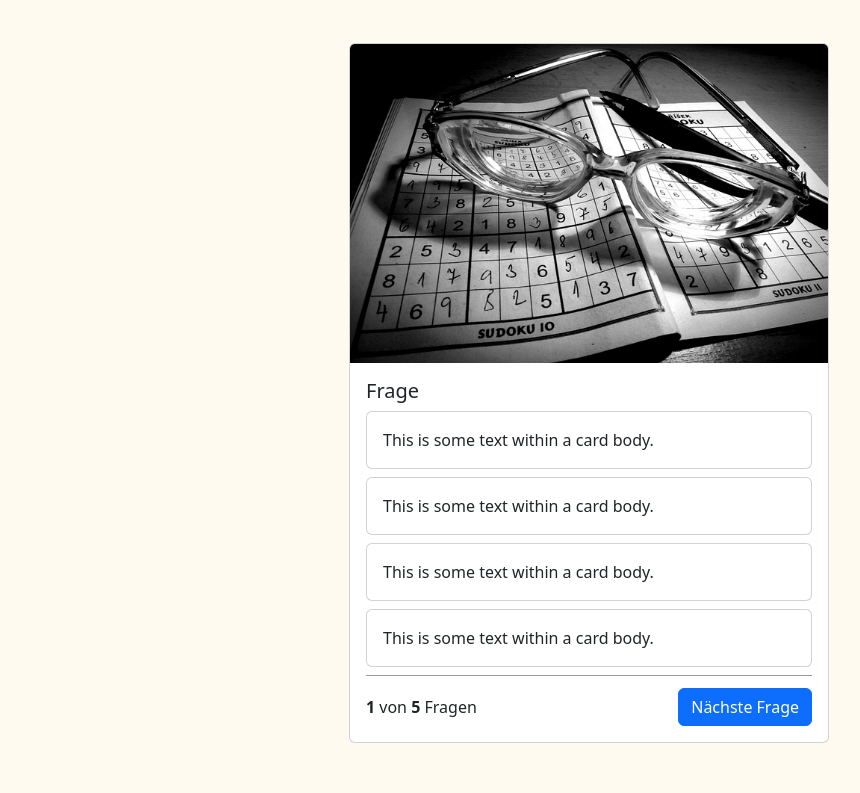
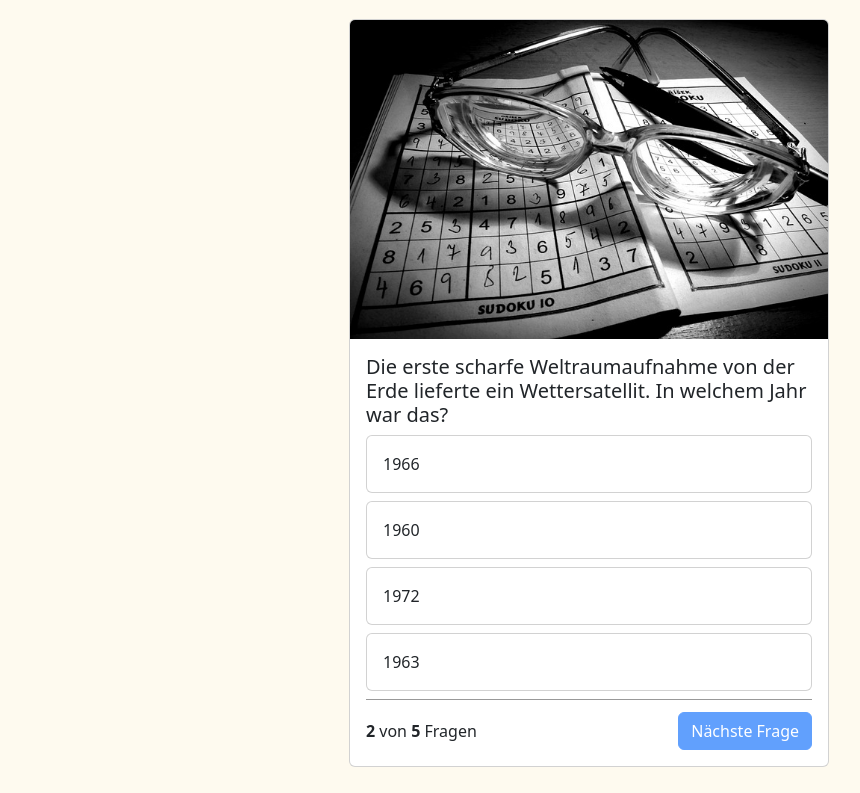
Before and after one commit to eitos1989/QuizApp, a plain HTML site: page index.html in a window 1280 px wide. Both pictures are taken after a click on the button "Nächste Frage". Shown: the part 63-856 px from the top of the page, without its empty margins (51-911 px from the left). Drawn offline with nearby package versions, Linux system fonts and the light colour scheme.

Commit message:
QuizApp is working in general

```diff
--- a/index.html
+++ b/index.html
@@ -3,15 +3,16 @@
 <head>
     <meta charset="UTF-8">
     <meta name="viewport" content="width=device-width, initial-scale=1.0">
+
     <link href="https://cdn.jsdelivr.net/npm/bootstrap@5.3.3/dist/css/bootstrap.min.css" rel="stylesheet" integrity="sha384-QWTKZyjpPEjISv5WaRU9OFeRpok6YctnYmDr5pNlyT2bRjXh0JMhjY6hW+ALEwIH" crossorigin="anonymous">
-    <link rel="stylesheet" href="style.css" >
+    <link rel="stylesheet" href="./style.css" >
+
     <script src="https://cdn.jsdelivr.net/npm/bootstrap@5.3.3/dist/js/bootstrap.bundle.min.js" integrity="sha384-YvpcrYf0tY3lHB60NNkmXc5s9fDVZLESaAA55NDzOxhy9GkcIdslK1eN7N6jIeHz" crossorigin="anonymous"></script>
-
     <script src="./script.js"></script>
     <script src="./variables.js"></script>
     <title>QuizApp</title>
 </head>
-<body>
+<body onload="init()">
   <nav class="navbar navbar-expand-lg bg-light">
     <div class="container-md">
       <a class="navbar-brand" href="#">QuizApp</a>
@@ -21,31 +22,31 @@
     <div class="card quiz-card">
       <img src="img/optics-4691414_640.jpg" class="card-img-top" alt="quizImage">
       <div class="card-body">
-        <h5 class="card-title">Frage</h5>
-        <div class="card mb-2">
-          <div class="card-body">
+        <h5 class="card-title" id="questionCur">Frage</h5>
+        <div class="card quiz-answer-card mb-2">
+          <div class="card-body" id="answer_1" onclick="answer('answer_1')">
             This is some text within a card body.
           </div>
         </div>
-        <div class="card mb-2">
-          <div class="card-body">
+        <div class="card quiz-answer-card mb-2">
+          <div class="card-body" id="answer_2"  onclick="answer('answer_2')">
             This is some text within a card body.
           </div>
         </div>
-        <div class="card  mb-2">
-          <div class="card-body">
+        <div class="card quiz-answer-card mb-2">
+          <div class="card-body"id="answer_3" onclick="answer('answer_3')">
             This is some text within a card body.
           </div>
         </div>
-        <div class="card mb-2">
-          <div class="card-body">
+        <div class="card quiz-answer-card mb-2">
+          <div class="card-body" id="answer_4" onclick="answer('answer_4')">
             This is some text within a card body.
           </div>
         </div>
 
         <div class="question-footer">
-          <span><b> 1 </b> von <b> 5 </b> Fragen</span>
-          <button type="button" class="btn btn-primary">Nächste Frage</button>
+          <span><b id="curQuestionCnt"> 1 </b> von <b id="questionCnt"> 5 </b> Fragen</span>
+          <button onclick="nextQuestion()" type="button" class="btn btn-primary" id="next-button">Nächste Frage</button>
         </div>
 
       </div>
--- a/script.js
+++ b/script.js
@@ -0,0 +1,44 @@
+let curQuestion = 0;
+
+function init() {
+    document.getElementById('questionCnt').innerHTML = questions.length;
+    showQuestion();
+}
+
+function showQuestion(){
+    let question = questions[curQuestion];
+    document.getElementById('questionCur').innerHTML = question.question;
+    document.getElementById('answer_1').innerHTML = question.answer_1;
+    document.getElementById('answer_2').innerHTML = question.answer_2;
+    document.getElementById('answer_3').innerHTML = question.answer_3;
+    document.getElementById('answer_4').innerHTML = question.answer_4;
+
+}
+
+function answer(answerID) {
+    let question = questions[curQuestion];
+    let selectedQuestionNumber = answerID.slice(-1);
+    let idofRightAnswer = "answer_" + question.right_answer;
+    if(question.right_answer == selectedQuestionNumber){
+        document.getElementById(answerID).parentNode.classList.add("bg-success");
+    }else{
+        document.getElementById(answerID).parentNode.classList.add("bg-danger");
+        document.getElementById(idofRightAnswer).parentNode.classList.add("bg-success");
+    }
+    document.getElementById('next-button').disabled = false;
+}
+
+function nextQuestion() {
+    curQuestion++;
+    resetAnswerButtons();
+    showQuestion();
+    document.getElementById('curQuestionCnt').innerHTML = curQuestion+1;
+    document.getElementById('next-button').disabled = true;
+}
+
+function resetAnswerButtons() {
+    for (let i = 1; i < 5; i++) {
+        document.getElementById(`answer_${i}`).parentNode.classList.remove("bg-success");
+        document.getElementById(`answer_${i}`).parentNode.classList.remove("bg-danger");
+    }
+}
--- a/style.css
+++ b/style.css
@@ -21,3 +21,12 @@ body {
 .quiz-card {
     width: 30rem;
 }
+
+.quiz-answer-card:hover {
+    cursor: pointer;
+    background-color: rgba(0, 0, 0, 0.05);
+}
+
+.bg-success, .bg-danger {
+    color: white;
+}
--- a/variables.js
+++ b/variables.js
@@ -1,6 +1,6 @@
 let questions =[
     {
-        "question" : "Wer hat HTML erfunden",
+        "question" : "Wer hat HTML erfunden?",
         "answer_1" : "Robbie Williams",
         "answer_2" : "Lady Gaga",
         "answer_3" : "Tim Berners-Lee",
```
